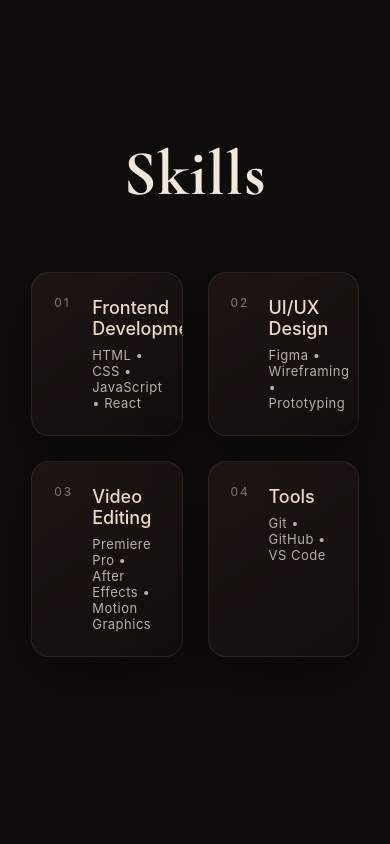
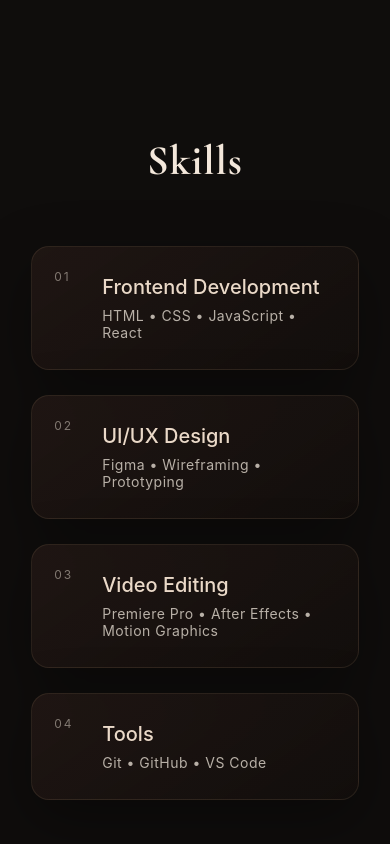
Before and after one commit to NUPRr/nupoor-portfolio, a React (Vite) app: page / in a window 390 px wide. Shown: the part 8360-9204 px from the top of the page. Built offline with nearby package versions, Linux system fonts and the light colour scheme.

Commit message:
Update Skills.css

```diff
--- a/src/components/Skills/Skills.css
+++ b/src/components/Skills/Skills.css
@@ -103,15 +103,11 @@
 
 /* MOBILE */
 @media (max-width: 768px) {
-  .skill-card {
-    padding: 24px 22px 24px 60px;
+  .skills-wrapper {
+    grid-template-columns: 1fr;
   }
 
-  .skill-content h3 {
-    font-size: 18px;
-  }
-
-  .skill-content p {
-    font-size: 13px;
+  .skills h2 {
+    font-size: 42px;
   }
 }
```
